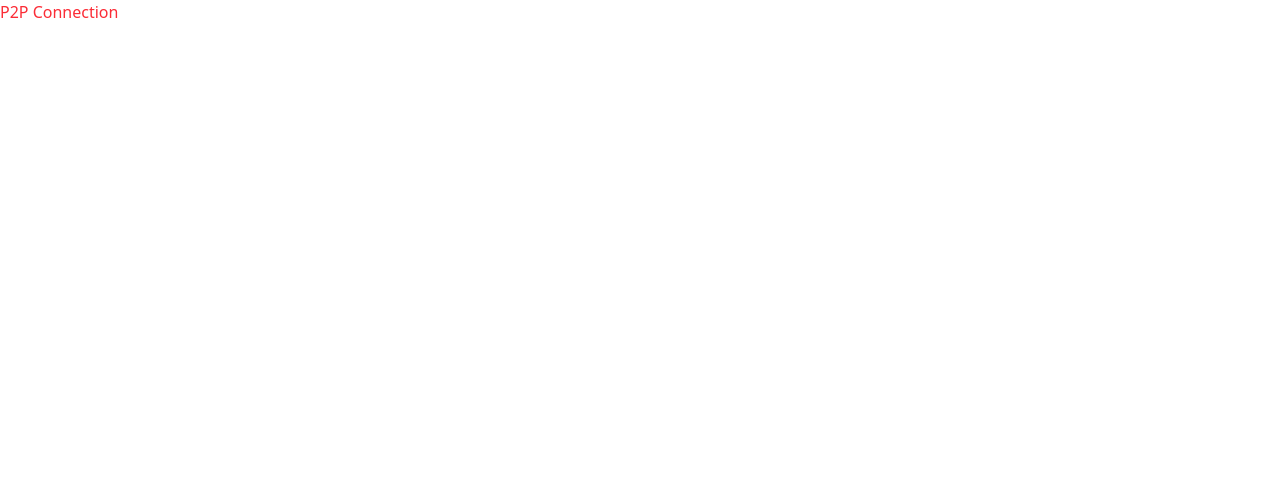
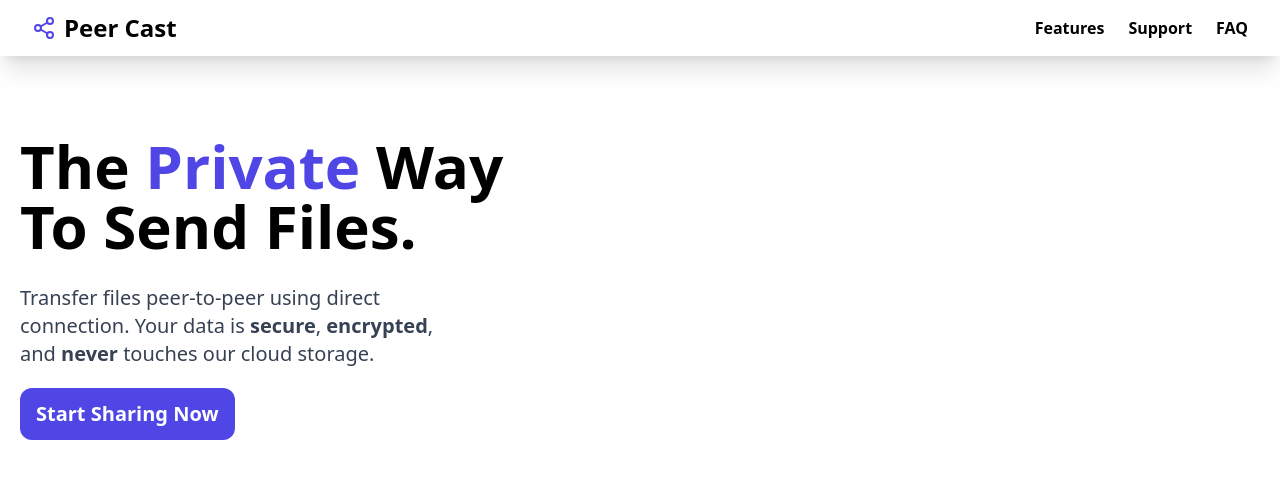
Before and after one commit to poison291/BitLift, a React (Vite) app in the folder client/: page / in a window 1280 px wide. Shown: the top 478 px of the page. Built offline with nearby package versions, Linux system fonts and the light colour scheme.

Commit message:
landing page

```diff
--- a/client/package.json
+++ b/client/package.json
@@ -11,9 +11,12 @@
   },
   "dependencies": {
     "@tailwindcss/vite": "^4.1.14",
+    "lucide-react": "^0.545.0",
     "react": "^19.1.1",
     "react-dom": "^19.1.1",
-    "tailwindcss": "^4.1.14"
+    "react-router-dom": "^7.9.4",
+    "tailwindcss": "^4.1.14",
+    "typed.js": "^2.1.0"
   },
   "devDependencies": {
     "@eslint/js": "^9.36.0",
--- a/client/src/App.jsx
+++ b/client/src/App.jsx
@@ -1,11 +1,12 @@
 import React from "react"
+import Approute from "./Route/Approute"
 
 function App() {
 
   return (
     <>
     <div>
-     <h1 className="text-red-500">P2P Connection</h1>
+  <Approute />
     </div>
     </>
   )
--- /dev/null
+++ b/client/src/Components/Navbar.jsx
@@ -0,0 +1,29 @@
+import React from 'react'
+import { Share2 } from 'lucide-react'
+import { Link } from 'react-router-dom'
+
+const Navbar = () => {
+  return (
+    <nav className="shadow-xl px-8 py-3 flex items-center justify-between sticky">
+
+      <div className="flex items-center space-x-2">
+        <Share2 className="text-[#4f46e5]" />
+        <h1 className="text-2xl font-bold">Peer Cast</h1>
+      </div>
+
+      <div className="flex items-center space-x-6 font-semibold">
+        <Link to="/features" className="hover:text-indigo-400 transition">
+          Features
+        </Link>
+        <Link to="/support" className="hover:text-indigo-400 transition">
+          Support
+        </Link>
+        <Link to="/faq" className="hover:text-indigo-400 transition">
+          FAQ
+        </Link>
+      </div>
+    </nav>
+  )
+}
+
+export default Navbar
--- /dev/null
+++ b/client/src/Pages/Landing.jsx
@@ -0,0 +1,29 @@
+import React from "react";
+import Navbar from "../Components/navbar";
+
+const Landing = () => {
+  return (
+    <>
+      <div>
+        <Navbar />
+        <div className="text-6xl font-bold mt-20  ml-5  select-none">
+          <h1>
+            The <span className="text-primary">Private </span>Way
+          </h1>
+          <h1>To Send Files.</h1>
+
+          <p className="text-xl font-normal mt-7 w-1/3 text-gray-700">
+            Transfer files peer-to-peer using direct connection. Your data is
+            <strong> secure</strong>, <strong>encrypted</strong>, and
+            <strong> never</strong> touches our cloud storage.
+          </p>
+          <button className="bg-primary text-xl font-semibold text-white px-4 py-3 rounded-xl">
+            Start Sharing Now
+          </button>
+        </div>
+      </div>
+    </>
+  );
+};
+
+export default Landing;
--- /dev/null
+++ b/client/src/Route/Approute.jsx
@@ -0,0 +1,18 @@
+import React from 'react'
+import { createBrowserRouter, RouterProvider } from 'react-router-dom'
+import Landing from '../Pages/Landing'
+
+const Approute = () => {
+  const router = createBrowserRouter([
+
+    {
+      path:  '/',
+      element: <Landing/>
+    }
+  ])
+  return (
+  <RouterProvider router={router}/>
+  )
+}
+
+export default Approute
--- a/client/src/index.css
+++ b/client/src/index.css
@@ -1 +1,5 @@
 @import "tailwindcss";
+
+@theme {
+  --color-primary: #4f46e5;
+}
```
Also changed, not shown: client/src/App.css (deleted), 2 other files (tests, documents, lock files or other folders).
